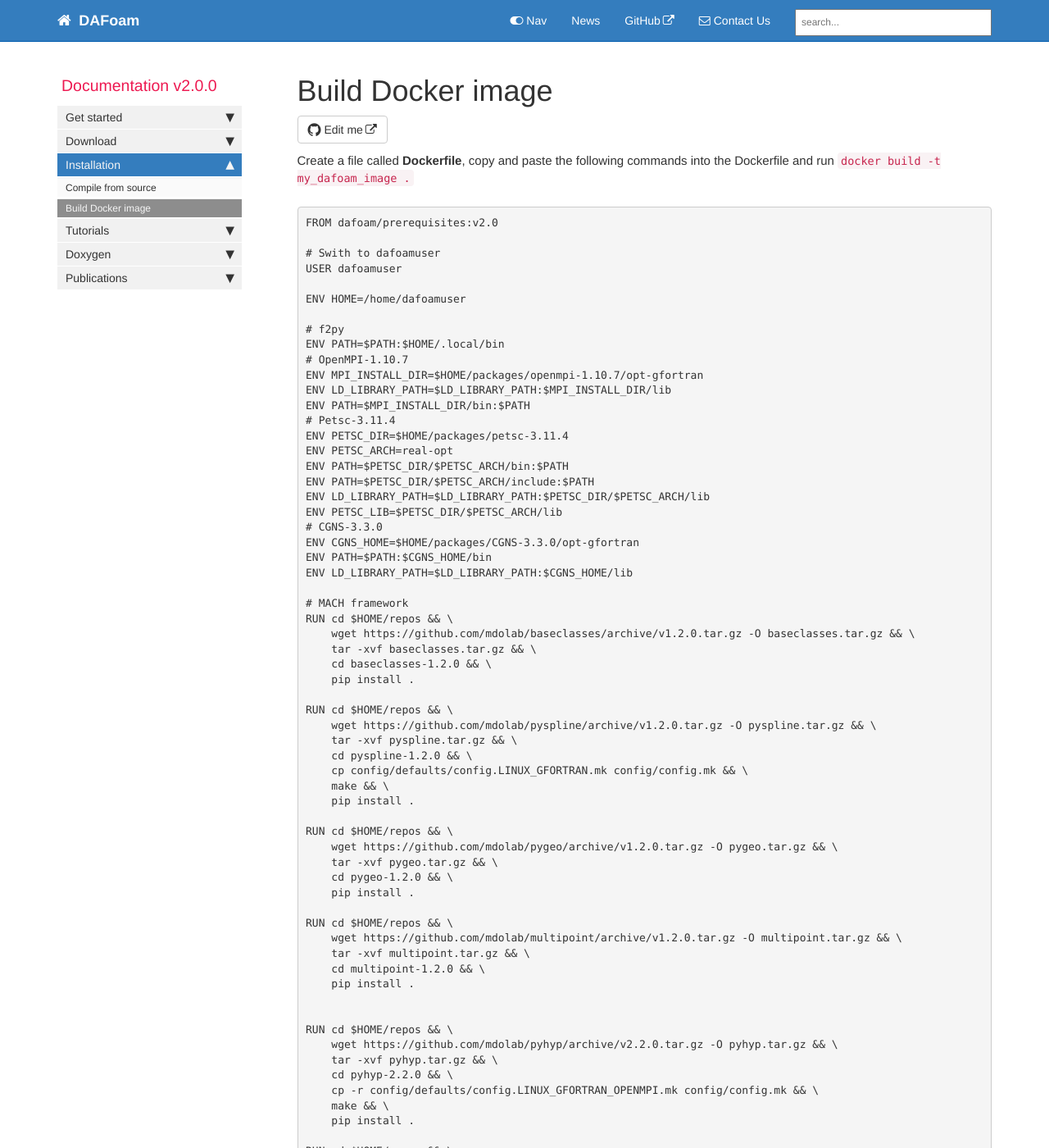
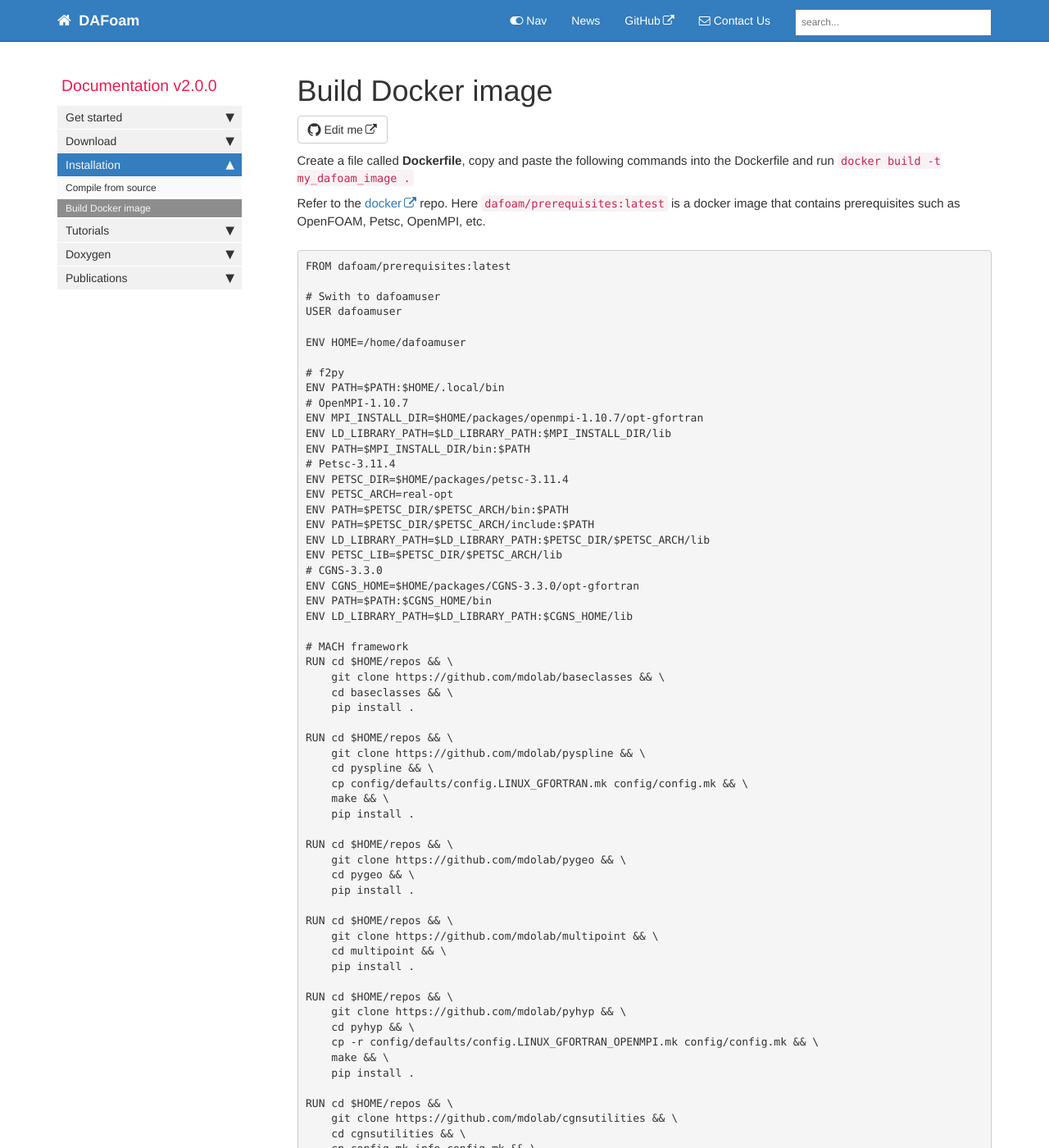
Before and after one commit to DAFoam/DAFoam.github.io, a Jekyll site: the page built from pages/mydoc/mydoc_installation_docker.md, in a window 1280 px wide and 1400 px high. Shown: the whole window at 82% size. Built offline with Jekyll 4.4.1, drawn with Linux system fonts in a browser that asks for light colours; comment, search, counter and statistics services are not loaded; some of the changed text lies outside the part shown.

Commit message:
content update

```diff
--- a/_includes/feedback.html
+++ b/_includes/feedback.html
@@ -8,6 +8,6 @@
 {% if site.feedback_link %}
   <a class="email" title="Submit feedback" href="{{site.feedback_link}}">{{feedback_text}}</a>
 {% else %}
-  <a class="email" title="Submit feedback" href="#" onclick="javascript:window.location='mailto:{{site.feedback_email}}?subject={{site.feedback_subject_line}} feedback&body=I have some feedback about the {{page.title}} page: ' + window.location.href;"><i class="fa fa-envelope-o"></i> {{feedback_text}}</a>
+  <a class="email" title="Submit feedback" href="#" onclick="javascript:window.location='mailto:{{site.feedback_email}}?subject={{site.feedback_subject_line}} questions&body=Hi DAFoam developers, I have some questions about the page: ' + window.location.href;"><i class="fa fa-envelope-o"></i> {{feedback_text}}</a>
 {% endif %}
 </li>
--- a/pages/mydoc/mydoc_installation_docker.md
+++ b/pages/mydoc/mydoc_installation_docker.md
@@ -9,8 +9,10 @@ folder: mydoc
 
 Create a file called **Dockerfile**, copy and paste the following commands into the Dockerfile and run `docker build -t my_dafoam_image .`
 
+Refer to the [docker](https://github.com/dafoam/docker) repo. Here `dafoam/prerequisites:latest` is a docker image that contains prerequisites such as OpenFOAM, Petsc, OpenMPI, etc.
+
 <pre>
-FROM dafoam/prerequisites:v2.0
+FROM dafoam/prerequisites:latest
 
 # Swith to dafoamuser
 USER dafoamuser
@@ -37,82 +39,70 @@ ENV LD_LIBRARY_PATH=$LD_LIBRARY_PATH:$CGNS_HOME/lib
 
 # MACH framework
 RUN cd $HOME/repos && \
-    wget https://github.com/mdolab/baseclasses/archive/v1.2.0.tar.gz -O baseclasses.tar.gz && \
-    tar -xvf baseclasses.tar.gz && \
-    cd baseclasses-1.2.0 && \
+    git clone https://github.com/mdolab/baseclasses && \
+    cd baseclasses && \
     pip install .
 
 RUN cd $HOME/repos && \
-    wget https://github.com/mdolab/pyspline/archive/v1.2.0.tar.gz -O pyspline.tar.gz && \
-    tar -xvf pyspline.tar.gz && \
-    cd pyspline-1.2.0 && \
+    git clone https://github.com/mdolab/pyspline && \
+    cd pyspline && \
     cp config/defaults/config.LINUX_GFORTRAN.mk config/config.mk && \
     make && \
     pip install .
 
 RUN cd $HOME/repos && \
-    wget https://github.com/mdolab/pygeo/archive/v1.2.0.tar.gz -O pygeo.tar.gz && \
-    tar -xvf pygeo.tar.gz && \
-    cd pygeo-1.2.0 && \
+    git clone https://github.com/mdolab/pygeo && \
+    cd pygeo && \
     pip install .
 
 RUN cd $HOME/repos && \
-    wget https://github.com/mdolab/multipoint/archive/v1.2.0.tar.gz -O multipoint.tar.gz && \
-    tar -xvf multipoint.tar.gz && \
-    cd multipoint-1.2.0 && \
+    git clone https://github.com/mdolab/multipoint && \
+    cd multipoint && \
     pip install .
 
-
 RUN cd $HOME/repos && \
-    wget https://github.com/mdolab/pyhyp/archive/v2.2.0.tar.gz -O pyhyp.tar.gz && \
-    tar -xvf pyhyp.tar.gz && \
-    cd pyhyp-2.2.0 && \
+    git clone https://github.com/mdolab/pyhyp && \
+    cd pyhyp && \
     cp -r config/defaults/config.LINUX_GFORTRAN_OPENMPI.mk config/config.mk && \
     make && \
     pip install .
 
 RUN cd $HOME/repos && \
-    wget https://github.com/mdolab/cgnsutilities/archive/v2.2.0.tar.gz -O cgnsutilities.tar.gz && \
-    tar -xvf cgnsutilities.tar.gz && \
-    cd cgnsutilities-2.2.0 && \
+    git clone https://github.com/mdolab/cgnsutilities && \
+    cd cgnsutilities && \
     cp config.mk.info config.mk && \
     make && \
     pip install .
 
 RUN cd $HOME/repos && \
-    wget https://github.com/mdolab/idwarp/archive/v2.2.0.tar.gz -O idwarp.tar.gz && \
-    tar -xvf idwarp.tar.gz && \
-    cd idwarp-2.2.0 && \
+    git clone https://github.com/mdolab/idwarp && \
+    cd idwarp && \
     cp -r config/defaults/config.LINUX_GFORTRAN_OPENMPI.mk config/config.mk && \
     make && \
     pip install .
 
 RUN cd $HOME/repos && \
-    wget https://github.com/mdolab/pyoptsparse/archive/v2.1.3.tar.gz -O pyoptsparse.tar.gz && \
-    tar -xvf pyoptsparse.tar.gz && \
-    cd pyoptsparse-2.1.3 && \
+    git clone https://github.com/mdolab/pyoptsparse && \
+    cd pyoptsparse && \
     pip install .
 
 RUN cd $HOME/repos && \
-    wget https://github.com/mdolab/adflow/archive/v2.2.0.tar.gz -O adflow.tar.gz && \
-    tar -xvf adflow.tar.gz && \
-    cd adflow-2.2.0 && \
+    git clone https://github.com/mdolab/adflow && \
+    cd adflow && \
     cp -r config/defaults/config.LINUX_GFORTRAN.mk config/config.mk && \
     make && \
     pip install .
 
 RUN cd $HOME/repos && \
-    wget https://github.com/mdolab/pyofm/archive/v1.2.0.tar.gz -O pyofm.tar.gz && \
-    tar -xvf pyofm.tar.gz && \
-    cd pyofm-1.2.0 && \
+    git clone https://github.com/mdolab/pyofm && \
+    cd pyofm && \
     . $HOME/OpenFOAM/OpenFOAM-v1812/etc/bashrc && \
     make && \
     pip install .
 
 RUN cd $HOME/repos && \
-    wget https://github.com/mdolab/dafoam/archive/v2.0.0.tar.gz -O dafoam.tar.gz && \
-    tar -xvf dafoam.tar.gz && \
-    cd dafoam-2.0.0 && \
+    git clone https://github.com/mdolab/dafoam && \
+    cd dafoam && \
     . $HOME/OpenFOAM/OpenFOAM-v1812/etc/bashrc && \
     ./Allmake && \
     pip install .
```
